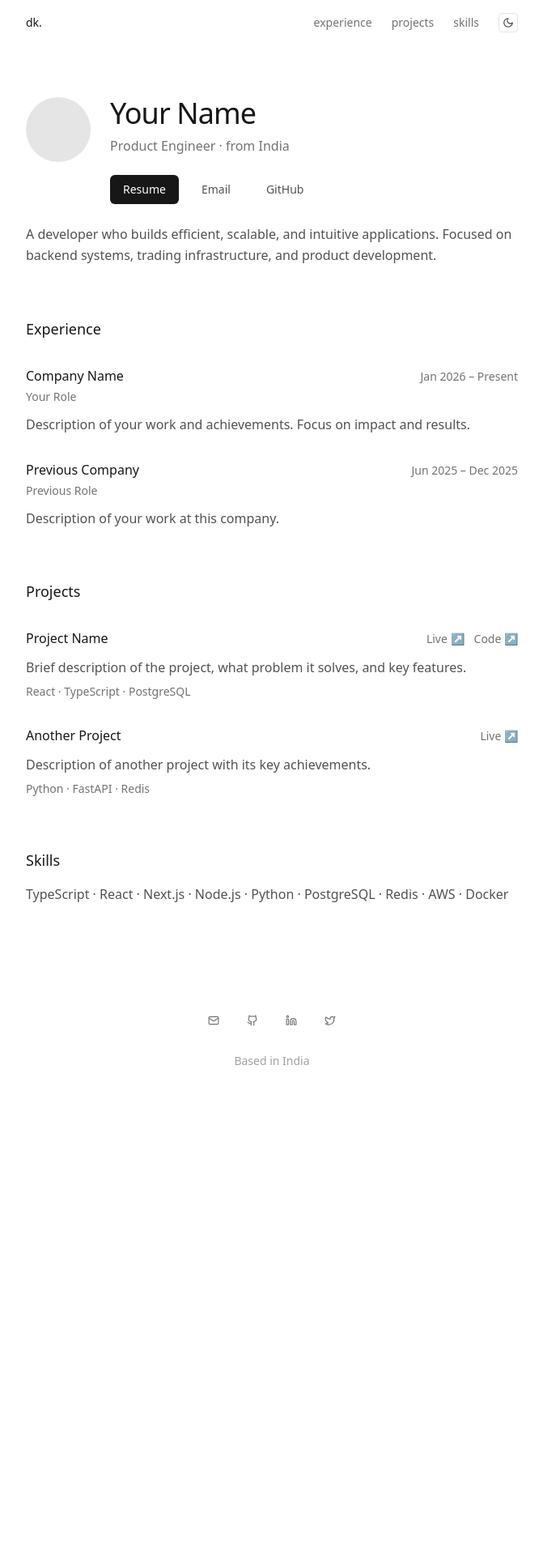
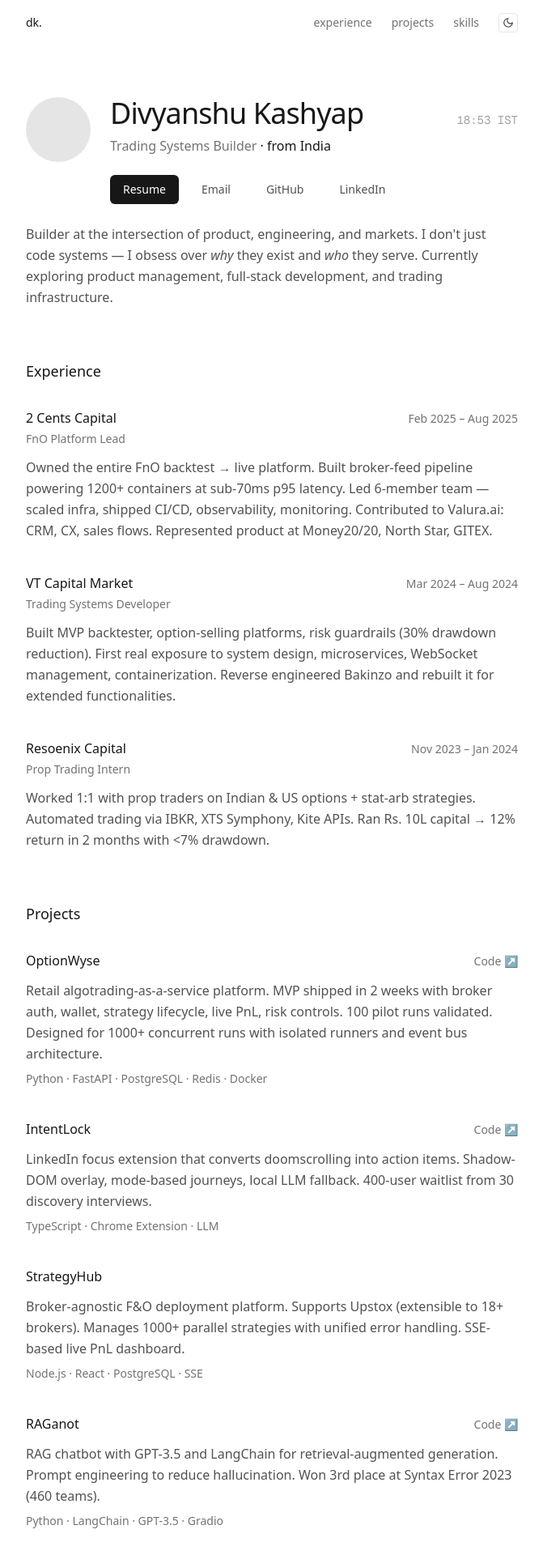
Before and after one commit to HumanOP/portfolio_website, a Next.js app in the folder app/: page / in a window 1280 px wide. Shown: the top 1920 px of the page at 81% size, without its empty margins (304-975 px from the left). Before the commit the page ends 1368 px from the top, so only its background shows below. Built offline with nearby package versions, Linux system fonts and the light colour scheme.

Commit message:
feat: implement sections with real content, rotating roles, live clock

```diff
--- a/app/src/app/page.tsx
+++ b/app/src/app/page.tsx
@@ -18,8 +18,9 @@ export default function Home() {
 
         {/* Bio paragraph */}
         <p className="mt-6 text-base leading-relaxed text-neutral-600 dark:text-neutral-400">
-          A developer who builds efficient, scalable, and intuitive applications. Focused on
-          backend systems, trading infrastructure, and product development.
+          Builder at the intersection of product, engineering, and markets. I don&apos;t just code
+          systems — I obsess over <em>why</em> they exist and <em>who</em> they serve. Currently
+          exploring product management, full-stack development, and trading infrastructure.
         </p>
 
         <ExperienceSection />
--- a/app/src/components/layout/Footer.tsx
+++ b/app/src/components/layout/Footer.tsx
@@ -40,7 +40,7 @@ const socialLinks = [
         ),
     },
     {
-        href: 'https://linkedin.com/in/',
+        href: 'https://linkedin.com/in/divyanshu-k',
         label: 'LinkedIn',
         icon: (
             <svg
--- a/app/src/components/sections/ExperienceSection.tsx
+++ b/app/src/components/sections/ExperienceSection.tsx
@@ -1,36 +1,45 @@
+const experiences = [
+    {
+        company: '2 Cents Capital',
+        role: 'FnO Platform Lead',
+        period: 'Feb 2025 – Aug 2025',
+        description:
+            'Owned the entire FnO backtest → live platform. Built broker-feed pipeline powering 1200+ containers at sub-70ms p95 latency. Led 6-member team — scaled infra, shipped CI/CD, observability, monitoring. Contributed to Valura.ai: CRM, CX, sales flows. Represented product at Money20/20, North Star, GITEX.',
+    },
+    {
+        company: 'VT Capital Market',
+        role: 'Trading Systems Developer',
+        period: 'Mar 2024 – Aug 2024',
+        description:
+            'Built MVP backtester, option-selling platforms, risk guardrails (30% drawdown reduction). First real exposure to system design, microservices, WebSocket management, containerization. Reverse engineered Bakinzo and rebuilt it for extended functionalities.',
+    },
+    {
+        company: 'Resoenix Capital',
+        role: 'Prop Trading Intern',
+        period: 'Nov 2023 – Jan 2024',
+        description:
+            'Worked 1:1 with prop traders on Indian & US options + stat-arb strategies. Automated trading via IBKR, XTS Symphony, Kite APIs. Ran Rs. 10L capital → 12% return in 2 months with <7% drawdown.',
+    },
+]
+
 export function ExperienceSection() {
     return (
         <section id="experience" className="mt-16">
             <h2 className="text-lg font-medium text-neutral-900 dark:text-neutral-100">Experience</h2>
 
-            <div className="mt-8 space-y-8">
-                {/* Experience Item */}
-                <div className="group">
-                    <div className="flex flex-col gap-1 sm:flex-row sm:items-baseline sm:justify-between">
-                        <h3 className="font-medium text-neutral-900 dark:text-neutral-100">Company Name</h3>
-                        <span className="text-sm text-neutral-500 dark:text-neutral-400">
-                            Jan 2026 – Present
-                        </span>
+            <div className="mt-8 space-y-10">
+                {experiences.map((exp) => (
+                    <div key={exp.company} className="group">
+                        <div className="flex flex-col gap-1 sm:flex-row sm:items-baseline sm:justify-between">
+                            <h3 className="font-medium text-neutral-900 dark:text-neutral-100">{exp.company}</h3>
+                            <span className="text-sm text-neutral-500 dark:text-neutral-400">{exp.period}</span>
+                        </div>
+                        <p className="mt-1 text-sm text-neutral-500 dark:text-neutral-400">{exp.role}</p>
+                        <p className="mt-3 leading-relaxed text-neutral-600 dark:text-neutral-400">
+                            {exp.description}
+                        </p>
                     </div>
-                    <p className="mt-1 text-sm text-neutral-500 dark:text-neutral-400">Your Role</p>
-                    <p className="mt-3 text-neutral-600 dark:text-neutral-400">
-                        Description of your work and achievements. Focus on impact and results.
-                    </p>
-                </div>
-
-                {/* Another Experience Item */}
-                <div className="group">
-                    <div className="flex flex-col gap-1 sm:flex-row sm:items-baseline sm:justify-between">
-                        <h3 className="font-medium text-neutral-900 dark:text-neutral-100">Previous Company</h3>
-                        <span className="text-sm text-neutral-500 dark:text-neutral-400">
-                            Jun 2025 – Dec 2025
-                        </span>
-                    </div>
-                    <p className="mt-1 text-sm text-neutral-500 dark:text-neutral-400">Previous Role</p>
-                    <p className="mt-3 text-neutral-600 dark:text-neutral-400">
-                        Description of your work at this company.
-                    </p>
-                </div>
+                ))}
             </div>
         </section>
     )
--- a/app/src/components/sections/HeroSection.tsx
+++ b/app/src/components/sections/HeroSection.tsx
@@ -1,25 +1,90 @@
+'use client'
+
+import { useState, useEffect } from 'react'
+import Image from 'next/image'
+
+const roles = [
+    'Product Engineer',
+    'Backend Developer',
+    'Trading Systems Builder',
+    '0→1 Product Builder',
+    'Quant Developer',
+    'Trek Leader',
+    'Builder',
+]
+
+function RotatingText() {
+    const [index, setIndex] = useState(0)
+
+    useEffect(() => {
+        const interval = setInterval(() => {
+            setIndex((prev) => (prev + 1) % roles.length)
+        }, 2500)
+        return () => clearInterval(interval)
+    }, [])
+
+    return (
+        <span className="inline-block min-w-[180px] text-neutral-500 dark:text-neutral-400">
+            {roles[index]}
+        </span>
+    )
+}
+
+function LiveClock() {
+    const [time, setTime] = useState('')
+
+    useEffect(() => {
+        const update = () => {
+            setTime(
+                new Date().toLocaleTimeString('en-IN', {
+                    timeZone: 'Asia/Kolkata',
+                    hour: '2-digit',
+                    minute: '2-digit',
+                    hour12: false,
+                })
+            )
+        }
+        update()
+        const interval = setInterval(update, 1000)
+        return () => clearInterval(interval)
+    }, [])
+
+    return (
+        <span className="font-mono text-sm text-neutral-400 dark:text-neutral-500">
+            {time} IST
+        </span>
+    )
+}
+
 export function HeroSection() {
     return (
         <section id="about" className="pt-12 md:pt-16">
             <div className="flex items-start gap-6">
                 {/* Avatar */}
-                <div className="h-20 w-20 shrink-0 overflow-hidden rounded-full bg-neutral-200 dark:bg-neutral-800" />
+                <div className="relative h-20 w-20 shrink-0 overflow-hidden rounded-full bg-neutral-200 dark:bg-neutral-800">
+                    {/* TODO: Add actual image */}
+                </div>
 
                 <div className="flex-1">
-                    {/* Name */}
-                    <h1 className="text-3xl font-medium tracking-tight text-neutral-900 md:text-4xl dark:text-neutral-100">
-                        Your Name
-                    </h1>
+                    {/* Name + Clock */}
+                    <div className="flex items-baseline justify-between">
+                        <h1 className="text-3xl font-medium tracking-tight text-neutral-900 md:text-4xl dark:text-neutral-100">
+                            Divyanshu Kashyap
+                        </h1>
+                        <LiveClock />
+                    </div>
 
-                    {/* Role + location */}
-                    <p className="mt-2 text-base text-neutral-500 dark:text-neutral-400">
-                        Product Engineer · from India
+                    {/* Rotating Role */}
+                    <p className="mt-2 text-base">
+                        <RotatingText /> · from India
                     </p>
 
                     {/* Social links */}
                     <div className="mt-6 flex flex-wrap items-center gap-3">
                         <a
-                            href="#"
+                            href="https://drive.google.com/file/d/YOUR_RESUME_ID/view"
+                            target="_blank"
+                            rel="noopener noreferrer"
                             className="rounded-md bg-neutral-900 px-4 py-2 text-sm font-medium text-white transition-colors hover:bg-neutral-800 dark:bg-neutral-100 dark:text-neutral-900 dark:hover:bg-neutral-200"
                         >
                             Resume
@@ -31,12 +96,20 @@ export function HeroSection() {
                             Email
                         </a>
                         <a
-                            href="https://github.com/"
+                            href="https://github.com/HumanOP"
                             target="_blank"
                             rel="noopener noreferrer"
                             className="rounded-md px-4 py-2 text-sm text-neutral-600 transition-colors hover:bg-neutral-100 dark:text-neutral-400 dark:hover:bg-neutral-800"
                         >
                             GitHub
+                        </a>
+                        <a
+                            href="https://www.linkedin.com/in/divyanshu-k/"
+                            target="_blank"
+                            rel="noopener noreferrer"
+                            className="rounded-md px-4 py-2 text-sm text-neutral-600 transition-colors hover:bg-neutral-100 dark:text-neutral-400 dark:hover:bg-neutral-800"
+                        >
+                            LinkedIn
                         </a>
                     </div>
                 </div>
--- a/app/src/components/sections/ProjectsSection.tsx
+++ b/app/src/components/sections/ProjectsSection.tsx
@@ -1,56 +1,73 @@
+const projects = [
+    {
+        name: 'OptionWyse',
+        description:
+            'Retail algotrading-as-a-service platform. MVP shipped in 2 weeks with broker auth, wallet, strategy lifecycle, live PnL, risk controls. 100 pilot runs validated. Designed for 1000+ concurrent runs with isolated runners and event bus architecture.',
+        tech: 'Python · FastAPI · PostgreSQL · Redis · Docker',
+        links: { live: null, code: 'https://github.com/HumanOP' },
+    },
+    {
+        name: 'IntentLock',
+        description:
+            'LinkedIn focus extension that converts doomscrolling into action items. Shadow-DOM overlay, mode-based journeys, local LLM fallback. 400-user waitlist from 30 discovery interviews.',
+        tech: 'TypeScript · Chrome Extension · LLM',
+        links: { live: null, code: 'https://github.com/HumanOP' },
+    },
+    {
+        name: 'StrategyHub',
+        description:
+            'Broker-agnostic F&O deployment platform. Supports Upstox (extensible to 18+ brokers). Manages 1000+ parallel strategies with unified error handling. SSE-based live PnL dashboard.',
+        tech: 'Node.js · React · PostgreSQL · SSE',
+        links: { live: null, code: null },
+    },
+    {
+        name: 'RAGanot',
+        description:
+            'RAG chatbot with GPT-3.5 and LangChain for retrieval-augmented generation. Prompt engineering to reduce hallucination. Won 3rd place at Syntax Error 2023 (460 teams).',
+        tech: 'Python · LangChain · GPT-3.5 · Gradio',
+        links: { live: null, code: 'https://github.com/HumanOP' },
+    },
+]
+
 export function ProjectsSection() {
     return (
         <section id="projects" className="mt-16">
             <h2 className="text-lg font-medium text-neutral-900 dark:text-neutral-100">Projects</h2>
 
-            <div className="mt-8 space-y-8">
-                {/* Project Item */}
-                <div className="group">
+            <div className="mt-8 space-y-10">
+                {projects.map((project) => (
+                    <div key={project.name} className="group">
                         <div className="flex flex-col gap-2 sm:flex-row sm:items-baseline sm:justify-between">
-                        <h3 className="font-medium text-neutral-900 dark:text-neutral-100">Project Name</h3>
+                            <h3 className="font-medium text-neutral-900 dark:text-neutral-100">{project.name}</h3>
                             <div className="flex gap-3 text-sm">
+                                {project.links.live && (
                                     <a
-                                href="#"
+                                        href={project.links.live}
+                                        target="_blank"
+                                        rel="noopener noreferrer"
                                         className="text-neutral-500 underline-offset-4 hover:underline dark:text-neutral-400"
                                     >
                                         Live ↗
                                     </a>
+                                )}
+                                {project.links.code && (
                                     <a
-                                href="#"
+                                        href={project.links.code}
+                                        target="_blank"
+                                        rel="noopener noreferrer"
                                         className="text-neutral-500 underline-offset-4 hover:underline dark:text-neutral-400"
                                     >
                                         Code ↗
                                     </a>
+                                )}
                             </div>
                         </div>
-                    <p className="mt-3 text-neutral-600 dark:text-neutral-400">
-                        Brief description of the project, what problem it solves, and key features.
+                        <p className="mt-3 leading-relaxed text-neutral-600 dark:text-neutral-400">
+                            {project.description}
                         </p>
-                    <p className="mt-2 text-sm text-neutral-500 dark:text-neutral-500">
-                        React · TypeScript · PostgreSQL
-                    </p>
+                        <p className="mt-2 text-sm text-neutral-500 dark:text-neutral-500">{project.tech}</p>
                     </div>
-
-                {/* Another Project */}
-                <div className="group">
-                    <div className="flex flex-col gap-2 sm:flex-row sm:items-baseline sm:justify-between">
-                        <h3 className="font-medium text-neutral-900 dark:text-neutral-100">Another Project</h3>
-                        <div className="flex gap-3 text-sm">
-                            <a
-                                href="#"
-                                className="text-neutral-500 underline-offset-4 hover:underline dark:text-neutral-400"
-                            >
-                                Live ↗
-                            </a>
-                        </div>
-                    </div>
-                    <p className="mt-3 text-neutral-600 dark:text-neutral-400">
-                        Description of another project with its key achievements.
-                    </p>
-                    <p className="mt-2 text-sm text-neutral-500 dark:text-neutral-500">
-                        Python · FastAPI · Redis
-                    </p>
-                </div>
+                ))}
             </div>
         </section>
     )
--- a/app/src/components/sections/SkillsSection.tsx
+++ b/app/src/components/sections/SkillsSection.tsx
@@ -1,23 +1,42 @@
-const skills = [
-    'TypeScript',
-    'React',
-    'Next.js',
-    'Node.js',
-    'Python',
-    'PostgreSQL',
-    'Redis',
-    'AWS',
-    'Docker',
-]
+const skills = {
+    languages: 'Python · TypeScript · C++ · JavaScript · SQL',
+    frameworks: 'FastAPI · Node.js · React · Next.js',
+    infrastructure: 'Docker · Kubernetes · Argo CD · PostgreSQL · Redis · Kafka',
+    trading: 'IBKR · Kite-Connect · XTS Symphony · Bakinzo · MT5',
+    product: 'Customer Discovery · PRD/JTBD · GTM Strategy · Roadmap Prioritization',
+}
 
 export function SkillsSection() {
     return (
         <section id="skills" className="mt-16">
             <h2 className="text-lg font-medium text-neutral-900 dark:text-neutral-100">Skills</h2>
 
-            <p className="mt-4 text-neutral-600 dark:text-neutral-400">
-                {skills.join(' · ')}
-            </p>
+            <div className="mt-6 space-y-4">
+                <div>
+                    <h3 className="text-sm font-medium text-neutral-700 dark:text-neutral-300">Languages</h3>
+                    <p className="mt-1 text-neutral-600 dark:text-neutral-400">{skills.languages}</p>
+                </div>
+                <div>
+                    <h3 className="text-sm font-medium text-neutral-700 dark:text-neutral-300">Frameworks</h3>
+                    <p className="mt-1 text-neutral-600 dark:text-neutral-400">{skills.frameworks}</p>
+                </div>
+                <div>
+                    <h3 className="text-sm font-medium text-neutral-700 dark:text-neutral-300">
+                        Infrastructure
+                    </h3>
+                    <p className="mt-1 text-neutral-600 dark:text-neutral-400">{skills.infrastructure}</p>
+                </div>
+                <div>
+                    <h3 className="text-sm font-medium text-neutral-700 dark:text-neutral-300">
+                        Trading APIs
+                    </h3>
+                    <p className="mt-1 text-neutral-600 dark:text-neutral-400">{skills.trading}</p>
+                </div>
+                <div>
+                    <h3 className="text-sm font-medium text-neutral-700 dark:text-neutral-300">Product</h3>
+                    <p className="mt-1 text-neutral-600 dark:text-neutral-400">{skills.product}</p>
+                </div>
+            </div>
         </section>
     )
 }
```
Lines whose indentation alone changed are shown as unchanged.
